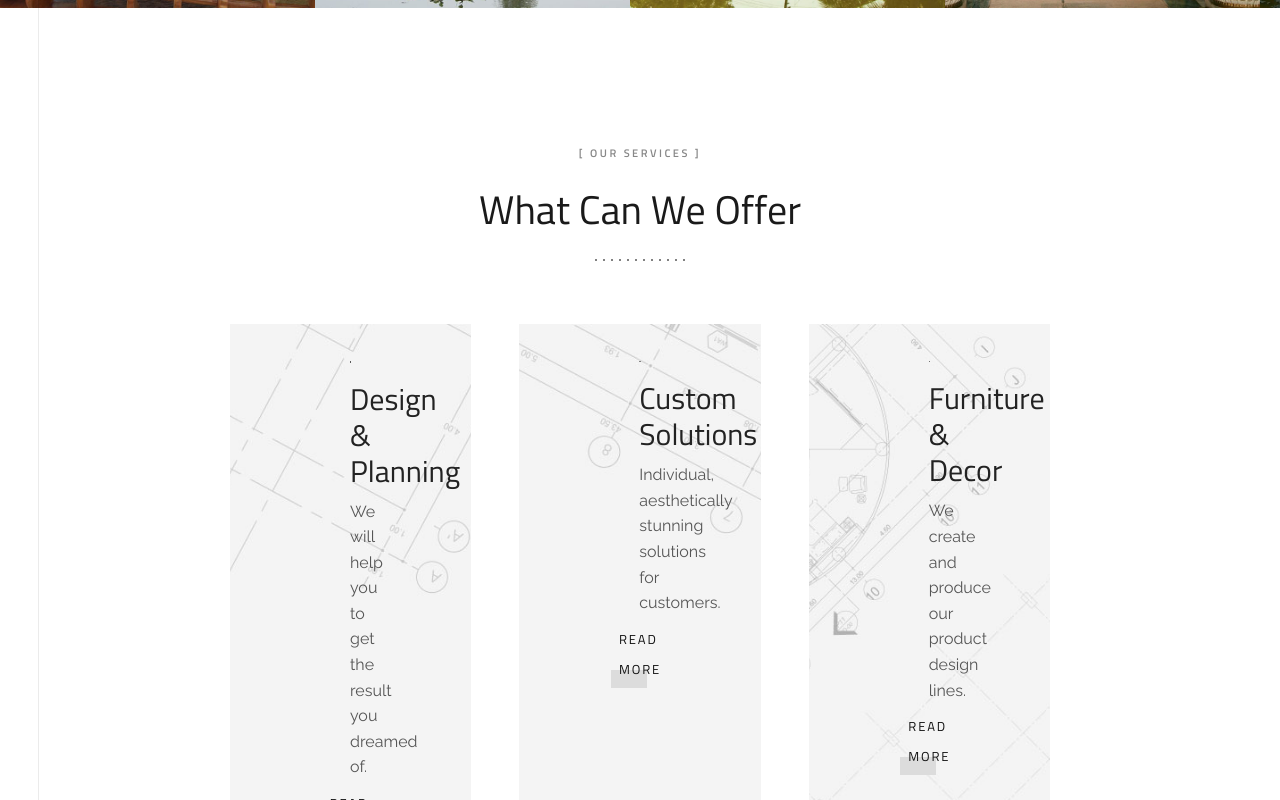
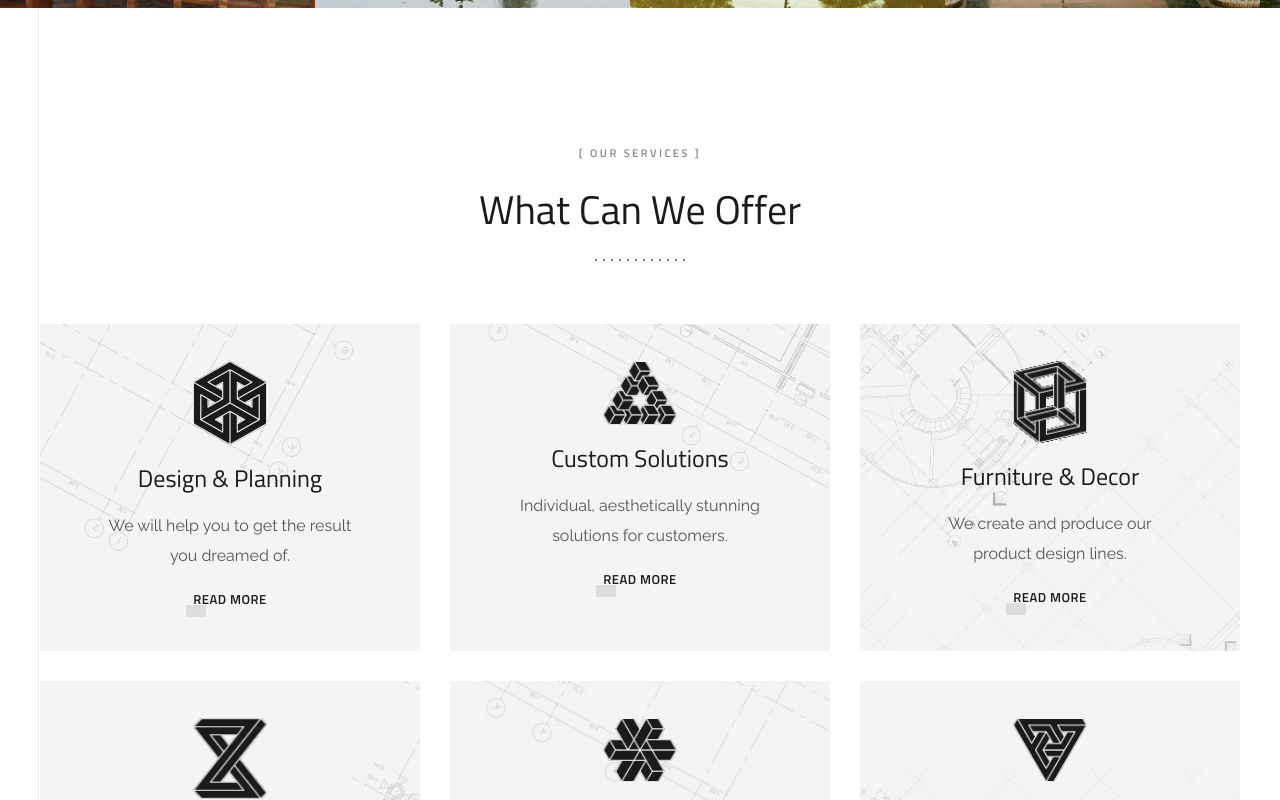
Before and after one commit to Kalandhar01/Siva_con, a Next.js app: page / in a window 1280 px wide. Shown: the part 2680-3480 px from the top of the page. Built offline with nearby package versions, Linux system fonts and the light colour scheme.

Commit message:
feat: match reference service card exactly (icon, title, desc, btn-details)

```diff
--- a/src/components/Services.tsx
+++ b/src/components/Services.tsx
@@ -12,7 +12,7 @@ export default function Services() {
       className="relative"
       style={{ background: "#ffffff", padding: "120px 0 40px" }}
     >
-      <div className="relative mx-auto px-6 md:px-[230px]" style={{ maxWidth: "none" }}>
+      <div className="relative mx-auto" style={{ maxWidth: 1260, padding: "0 30px" }}>
         <div className="text-center reveal" data-reveal>
           <span className="eyebrow">[ Our Services ]</span>
           <h2 className="section-title" style={{ marginTop: 18 }}>
@@ -21,7 +21,7 @@ export default function Services() {
           <div className="dot-sep mx-auto" style={{ marginTop: 22 }} />
         </div>
 
-        <div className="grid grid-cols-1 md:grid-cols-2 lg:grid-cols-3 gap-12" style={{ marginTop: 60 }}>
+        <div className="grid grid-cols-1 md:grid-cols-2 lg:grid-cols-3 gap-[30px]" style={{ marginTop: 60 }}>
           {services.map((s, i) => {
             const isHovered = hovered === i;
             return (
@@ -32,8 +32,8 @@ export default function Services() {
                 onMouseEnter={() => setHovered(i)}
                 onMouseLeave={() => setHovered(null)}
                 style={{
-                  padding: "37px 120px",
-                  backgroundColor: "#F2F2F2",
+                  padding: "37px 60px",
+                  backgroundColor: "#f4f4f4",
                   backgroundImage: `url(${s.bg})`,
                   backgroundSize: "cover",
                   backgroundPosition: "center center",
@@ -87,10 +87,11 @@ export default function Services() {
                     <img
                       src={s.icon}
                       alt=""
-                      width={68}
-                      height={78}
+                      width={74}
+                      height={84}
                       style={{
                         display: "block",
+                        marginBottom: 17,
                         filter: isHovered ? "brightness(0) invert(1)" : "none",
                         transition: "filter 0.3s linear",
                       }}
@@ -99,12 +100,11 @@ export default function Services() {
                   <h5
                     style={{
                       fontFamily: '"Titillium Web", sans-serif',
-                      fontSize: 30,
+                      fontSize: 24,
                       fontWeight: 400,
-                      color: isHovered ? "#ffffff" : "#222222",
-                      marginTop: 18,
-                      marginBottom: 10,
-                      lineHeight: 1.2,
+                      color: isHovered ? "#ffffff" : "#1a1a1a",
+                      marginBottom: 15,
+                      lineHeight: 1.4,
                       textAlign: "center",
                       transition: "color 0.3s linear",
                     }}
@@ -123,10 +123,9 @@ export default function Services() {
                     style={{
                       fontFamily: '"Raleway", sans-serif',
                       fontSize: 16,
-                      lineHeight: 1.6,
-                      color: isHovered ? "#ffffff" : "#555555",
-                      maxWidth: 340,
-                      margin: "0 auto 8px",
+                      lineHeight: "30px",
+                      color: isHovered ? "#a3a3a3" : "#555555",
+                      marginBottom: 13,
                       textAlign: "center",
                       transition: "color 0.3s linear",
                     }}
@@ -140,11 +139,11 @@ export default function Services() {
                         position: "relative",
                         fontFamily: '"Titillium Web", sans-serif',
                         fontSize: 13,
-                        fontWeight: 500,
-                        color: isHovered ? "#ffffff" : "#111111",
+                        fontWeight: 600,
+                        color: isHovered ? "#ffffff" : "#1a1a1a",
                         textTransform: "uppercase",
                         zIndex: 0,
-                        letterSpacing: "0.14em",
+                        letterSpacing: "0.5px",
                         textDecoration: "none",
                         opacity: isHovered ? 0.9 : 1,
                         transition: "color 0.3s linear, opacity 0.3s linear",
@@ -155,13 +154,15 @@ export default function Services() {
                         aria-hidden="true"
                         style={{
                           position: "absolute",
-                          background: isHovered ? "#808080" : "#DCDCDC",
-                          bottom: -4,
-                          left: -8,
-                          width: 36,
-                          height: 18,
+                          background: isHovered ? "#808080" : "#dddddd",
+                          bottom: -3,
+                          left: -7,
+                          width: isHovered ? "calc(100% + 14px)" : 20,
+                          height: 12,
                           zIndex: -1,
-                          transition: "background 0.3s linear",
+                          transition: isHovered
+                            ? "width 0.6s cubic-bezier(0.68, -0.55, 0.265, 1.55), background 0.3s linear"
+                            : "width 0.3s linear, background 0.3s linear",
                         }}
                       />
                       READ MORE
```
